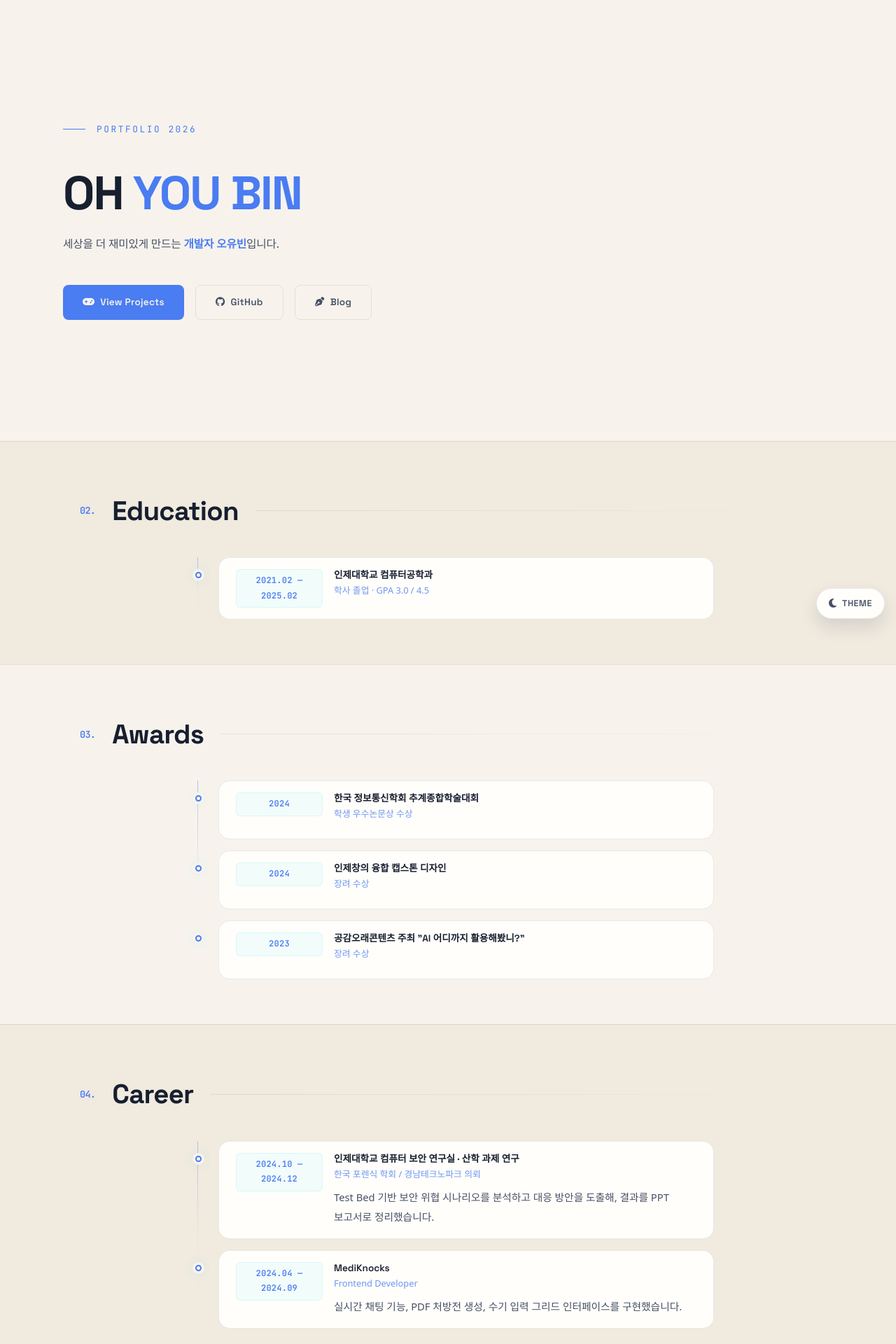
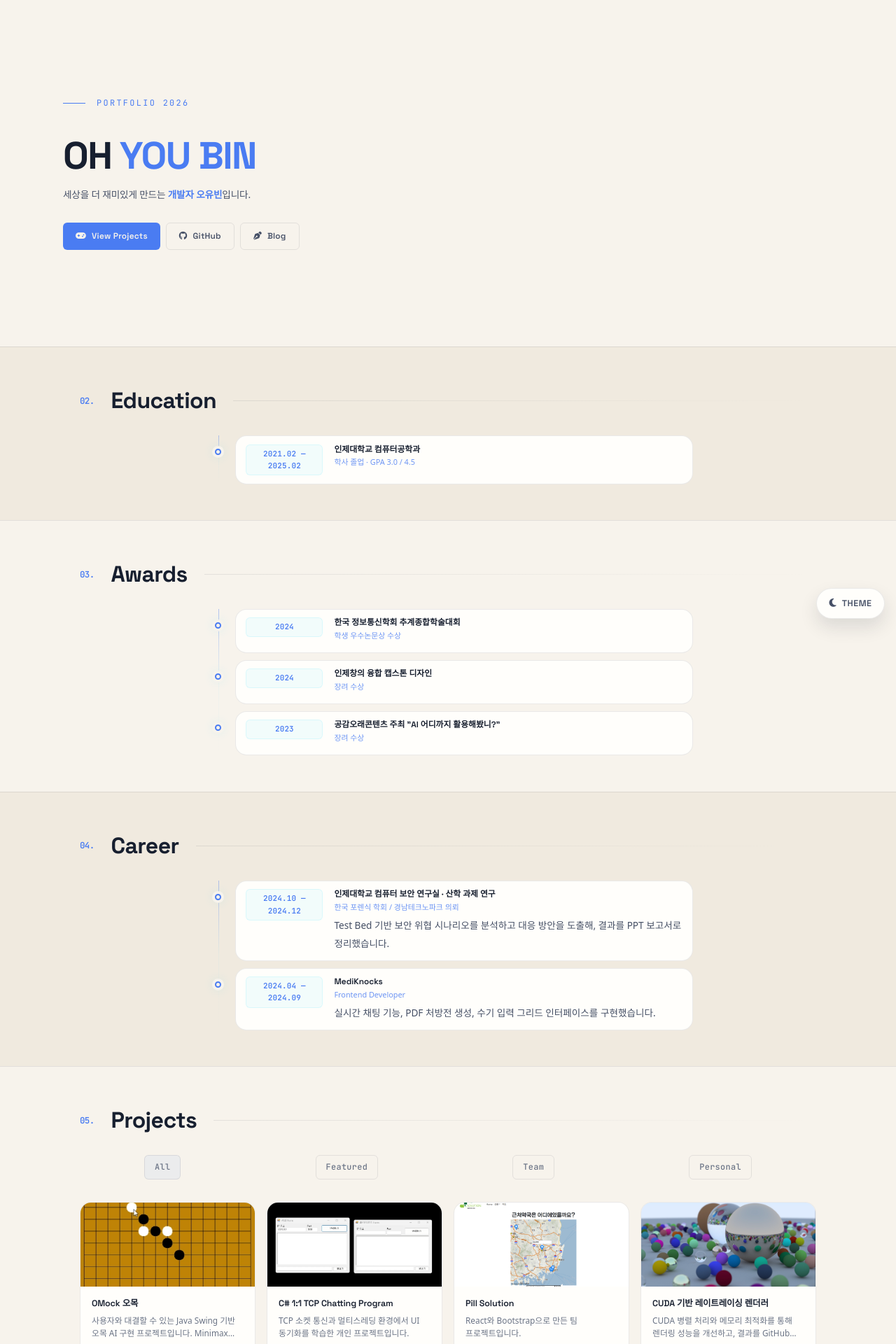
Before and after one commit to eye2ffect/eye2ffect.github.io, a Jekyll site: the page built from index.html, in a window 1280 px wide. Shown: the top 1920 px of the page at 70% size. Built offline with Jekyll 4.4.1, drawn with Linux system fonts in a browser that asks for light colours; some web fonts are replaced.

Commit message:
Compress typography and spacing for one-page view

```diff
--- a/assets/css/education.css
+++ b/assets/css/education.css
@@ -1,7 +1,7 @@
 /* Experience & Education — Timeline v3 */
 .experience-grid {
-  max-width: 760px; margin: 0 auto;
-  display: grid; gap: var(--space-2);
+  max-width: 700px; margin: 0 auto;
+  display: grid; gap: 0.6rem;
   padding: 0;
   position: relative;
 }
@@ -18,15 +18,15 @@
   align-items: flex-start;
   background: var(--bg-card);
   border-radius: var(--card-radius, 16px);
-  padding: var(--space-2) var(--space-3);
-  margin-left: 52px;
+  padding: 0.7rem 0.9rem;
+  margin-left: 46px;
   border: 1px solid var(--border);
   position: relative;
   transition: all 0.4s var(--ease-out);
 }
 .experience-item::before {
   content: ''; position: absolute;
-  left: -34px; top: 20px;
+  left: -30px; top: 18px;
   width: 9px; height: 9px;
   background: var(--bg-primary);
   border: 2px solid var(--cyan);
@@ -46,12 +46,12 @@
 }
 
 .experience-period {
-  flex-shrink: 0; width: 124px;
+  flex-shrink: 0; width: 110px;
   font-family: var(--font-mono); font-weight: 600;
   font-size: var(--text-xxs);
   color: var(--cyan);
   background: rgba(0, 212, 255, 0.05);
-  padding: 5px 10px;
+  padding: 4px 8px;
   border-radius: 6px;
   border: 1px solid rgba(0, 212, 255, 0.1);
   text-align: center;
@@ -60,23 +60,23 @@
 .experience-content { flex: 1; }
 .experience-title {
   font-family: var(--font-display);
-  font-size: var(--text-small); font-weight: 600;
+  font-size: var(--text-xs); font-weight: 600;
   color: var(--text-primary);
   margin-bottom: 2px; line-height: 1.25;
 }
 .experience-company {
-  font-size: var(--text-xs);
+  font-size: var(--text-xxs);
   color: var(--cyan); opacity: 0.8;
   font-weight: 500;
-  margin-bottom: var(--space-1);
+  margin-bottom: 0.3rem;
 }
 .experience-description {
   margin: 0; padding: 0; list-style: none;
 }
 .experience-description li {
   color: var(--text-secondary);
-  font-size: var(--text-xs);
-  line-height: 1.7; margin-bottom: 4px;
+  font-size: var(--text-xxs);
+  line-height: 1.5; margin-bottom: 3px;
   position: relative; padding-left: 20px;
 }
 .experience-description li::before {
@@ -89,12 +89,12 @@
   .experience-grid::before { left: 14px; }
   .experience-item {
     flex-direction: column; gap: 0.65rem;
-    padding: var(--space-2); margin-left: 34px;
+    padding: 0.7rem; margin-left: 32px;
   }
-  .experience-item::before { left: -24px; top: 16px; width: 8px; height: 8px; }
+  .experience-item::before { left: -22px; top: 14px; width: 8px; height: 8px; }
   .experience-period { width: auto; text-align: left; align-self: flex-start; }
 }
 @media screen and (max-width: 480px) {
-  .experience-item { padding: 0.7rem; margin-left: 28px; }
-  .experience-item::before { left: -20px; }
+  .experience-item { padding: 0.65rem; margin-left: 26px; }
+  .experience-item::before { left: -18px; }
 }
--- a/assets/css/main.css
+++ b/assets/css/main.css
@@ -54,14 +54,14 @@
   --font-body: 'Pretendard Variable', 'Pretendard', system-ui, sans-serif;
   --font-mono: 'JetBrains Mono', 'Fira Code', monospace;
 
-  --text-hero: clamp(2.4rem, 6vw, 4.2rem);
-  --text-h1: clamp(1.8rem, 3.4vw, 2.4rem);
-  --text-h2: clamp(1.2rem, 2.2vw, 1.5rem);
-  --text-h3: clamp(1rem, 1.8vw, 1.2rem);
-  --text-body: clamp(0.92rem, 1.15vw, 1rem);
-  --text-small: clamp(0.85rem, 1vw, 0.95rem);
-  --text-xs: 0.8rem;
-  --text-xxs: 0.75rem;
+  --text-hero: clamp(2rem, 4.8vw, 3.4rem);
+  --text-h1: clamp(1.5rem, 2.8vw, 2rem);
+  --text-h2: clamp(1.05rem, 2vw, 1.35rem);
+  --text-h3: clamp(0.95rem, 1.6vw, 1.1rem);
+  --text-body: clamp(0.85rem, 1vw, 0.95rem);
+  --text-small: clamp(0.78rem, 0.9vw, 0.88rem);
+  --text-xs: 0.74rem;
+  --text-xxs: 0.68rem;
 
   /* ---- Spacing ---- */
   --space-1: 0.5rem;
@@ -75,7 +75,7 @@
   --space-12: 6rem;
 
   --max-width: 1100px;
-  --section-padding: clamp(2.5rem, 5.5vw, 4rem);
+  --section-padding: clamp(2rem, 4.5vw, 3.2rem);
   --card-radius: 16px;
 
   /* ---- Motion ---- */
@@ -133,7 +133,7 @@ body {
   font-size: var(--text-body);
   background: var(--bg-primary);
   color: var(--text-primary);
-  line-height: 1.8;
+  line-height: 1.6;
   overflow-x: hidden;
 }
 img { max-width: 100%; height: auto; display: block; }
@@ -183,12 +183,12 @@ body::before {
 .sticky-nav-inner {
   max-width: 1000px; margin: 0 auto;
   display: flex; align-items: center; justify-content: space-between;
-  padding: 0.7rem 1rem;
+  padding: 0.5rem 0.9rem;
   gap: 1rem;
 }
 .sticky-nav-brand {
   font-family: var(--font-display); font-weight: 700;
-  font-size: 0.95rem; color: var(--primary);
+  font-size: 0.82rem; color: var(--primary);
   text-decoration: none; letter-spacing: 0.02em;
 }
 .sticky-nav-links {
@@ -197,8 +197,8 @@ body::before {
 }
 .sticky-nav-links .nav-links {
   font-family: var(--font-mono); font-weight: 500;
-  font-size: 0.74rem; color: var(--text-muted);
-  text-decoration: none; padding: 7px 10px;
+  font-size: 0.66rem; color: var(--text-muted);
+  text-decoration: none; padding: 5px 8px;
   border-radius: 6px; letter-spacing: 0.05em;
   text-transform: uppercase;
   transition: all 0.25s var(--ease-out);
@@ -259,7 +259,7 @@ html {
    ================================================================ */
 .hero {
   position: relative; z-index: 1;
-  min-height: 70vh; min-height: 70dvh;
+  min-height: 55vh; min-height: 55dvh;
   display: flex; align-items: center;
   padding: 0 var(--space-4);
   overflow: hidden;
@@ -279,7 +279,7 @@ html {
 .hero-inner {
   max-width: var(--max-width);
   margin: 0 auto; width: 100%;
-  padding: var(--space-8) 0;
+  padding: var(--space-6) 0;
   position: relative; z-index: 2;
 }
 
@@ -289,7 +289,7 @@ html {
   color: var(--primary);
   letter-spacing: 0.2em;
   text-transform: uppercase;
-  margin-bottom: var(--space-3);
+  margin-bottom: var(--space-2);
   display: flex; align-items: center; gap: var(--space-2);
   opacity: 0; animation: heroFadeIn 0.6s var(--ease-out) 0.5s forwards;
 }
@@ -306,7 +306,7 @@ html {
   color: var(--text-primary);
   line-height: 1.05;
   letter-spacing: -0.03em;
-  margin-bottom: var(--space-3);
+  margin-bottom: var(--space-2);
   opacity: 0; animation: heroFadeIn 0.7s var(--ease-out) 0.7s forwards;
 }
 .hero-name .accent {
@@ -317,13 +317,13 @@ html {
   max-width: 100%;
   display: inline-block;
   font-family: var(--font-body);
-  font-size: clamp(0.98rem, 1.05vw, 1.1rem);
+  font-size: clamp(0.85rem, 0.9vw, 0.98rem);
   font-weight: 500;
   letter-spacing: -0.01em;
   color: var(--text-secondary);
-  line-height: 1.25;
-  white-space: nowrap;
-  margin-bottom: var(--space-6);
+  line-height: 1.2;
+  white-space: normal;
+  margin-bottom: var(--space-4);
   opacity: 0; animation: heroFadeIn 0.6s var(--ease-out) 0.9s forwards;
 }
 .hero-intro .accent {
@@ -340,16 +340,16 @@ html {
 }
 
 .hero-actions {
-  display: flex; gap: var(--space-2);
+  display: flex; gap: var(--space-1);
   flex-wrap: wrap;
   opacity: 0; animation: heroFadeIn 0.6s var(--ease-out) 1.1s forwards;
 }
 
 .hero-btn {
   font-family: var(--font-display);
-  font-weight: 600; font-size: var(--text-small);
-  padding: 12px 28px;
-  border-radius: 8px; border: none;
+  font-weight: 600; font-size: var(--text-xs);
+  padding: 9px 18px;
+  border-radius: 6px; border: none;
   cursor: pointer;
   text-decoration: none;
   display: inline-flex; align-items: center; gap: 8px;
@@ -446,7 +446,7 @@ html {
   font-size: var(--text-h1);
   color: var(--text-primary);
   font-weight: 700; letter-spacing: -0.02em;
-  margin-bottom: var(--space-4);
+  margin-bottom: var(--space-3);
   position: relative;
   display: flex; align-items: center; gap: var(--space-3);
 }
@@ -766,11 +766,11 @@ html {
    ================================================================ */
 .project-technologies {
   display: flex; flex-wrap: wrap; gap: 8px;
-  margin-bottom: var(--space-5); justify-content: center;
+  margin-bottom: var(--space-4); justify-content: center;
 }
 .projects-wrapper {
   display: grid;
-  grid-template-columns: repeat(auto-fill, minmax(300px, 1fr));
+  grid-template-columns: repeat(auto-fill, minmax(240px, 1fr));
   gap: var(--space-2);
 }
 
@@ -793,7 +793,7 @@ html {
 .project-card:hover::after { opacity: 0; }
 
 .project-image {
-  width: 100%; height: 160px;
+  width: 100%; height: 120px;
   overflow: hidden; position: relative;
   background: var(--bg-secondary);
   display: flex; align-items: center; justify-content: center;
@@ -828,12 +828,12 @@ html {
 }
 
 .project-content {
-  padding: var(--space-2) var(--space-3);
+  padding: var(--space-2);
   position: relative; z-index: 2;
 }
 .project-title {
   font-family: var(--font-display);
-  font-weight: 600; font-size: var(--text-h3);
+  font-weight: 600; font-size: var(--text-small);
   color: var(--text-primary);
   margin-bottom: var(--space-1);
   letter-spacing: -0.01em;
@@ -849,10 +849,10 @@ html {
   -webkit-line-clamp: 2;
   -webkit-box-orient: vertical;
   overflow: hidden;
-  font-size: var(--text-small);
+  font-size: var(--text-xs);
   color: var(--text-muted);
-  margin-bottom: var(--space-2);
-  line-height: 1.6;
+  margin-bottom: var(--space-1);
+  line-height: 1.45;
 }
 
 .project-technology {
@@ -862,7 +862,7 @@ html {
   color: var(--primary);
   border: 1px solid var(--chip-border);
   border-radius: 4px;
-  padding: 4px 10px; font-weight: 500;
+  padding: 3px 8px; font-weight: 500;
   white-space: nowrap;
   cursor: default;
   pointer-events: auto;
@@ -871,14 +871,14 @@ html {
 
 .project-links {
   display: flex; gap: var(--space-1);
-  margin-top: var(--space-2); flex-wrap: wrap;
+  margin-top: var(--space-1); flex-wrap: wrap;
 }
 .project-link {
   display: inline-flex; align-items: center; gap: 8px;
   font-family: var(--font-mono); font-weight: 500;
-  font-size: var(--text-xs); color: var(--text-secondary);
+  font-size: var(--text-xxs); color: var(--text-secondary);
   text-decoration: none;
-  padding: 8px 18px; border-radius: 8px;
+  padding: 6px 12px; border-radius: 6px;
   background: var(--link-bg);
   border: 1px solid var(--border);
   transition: all 0.3s var(--ease-out);
@@ -1316,10 +1316,10 @@ html {
   transition: all 0.3s var(--ease-out) !important;
   font-family: var(--font-mono) !important;
   font-weight: 500 !important;
-  font-size: var(--text-small) !important;
-  border-radius: 8px !important;
-  letter-spacing: 0.04em !important;
-  padding: 10px 22px !important;
+  font-size: var(--text-xs) !important;
+  border-radius: 6px !important;
+  letter-spacing: 0.03em !important;
+  padding: 7px 14px !important;
   min-width: auto !important;
 }
 .semi-transparent-button.with-border:hover,
```
